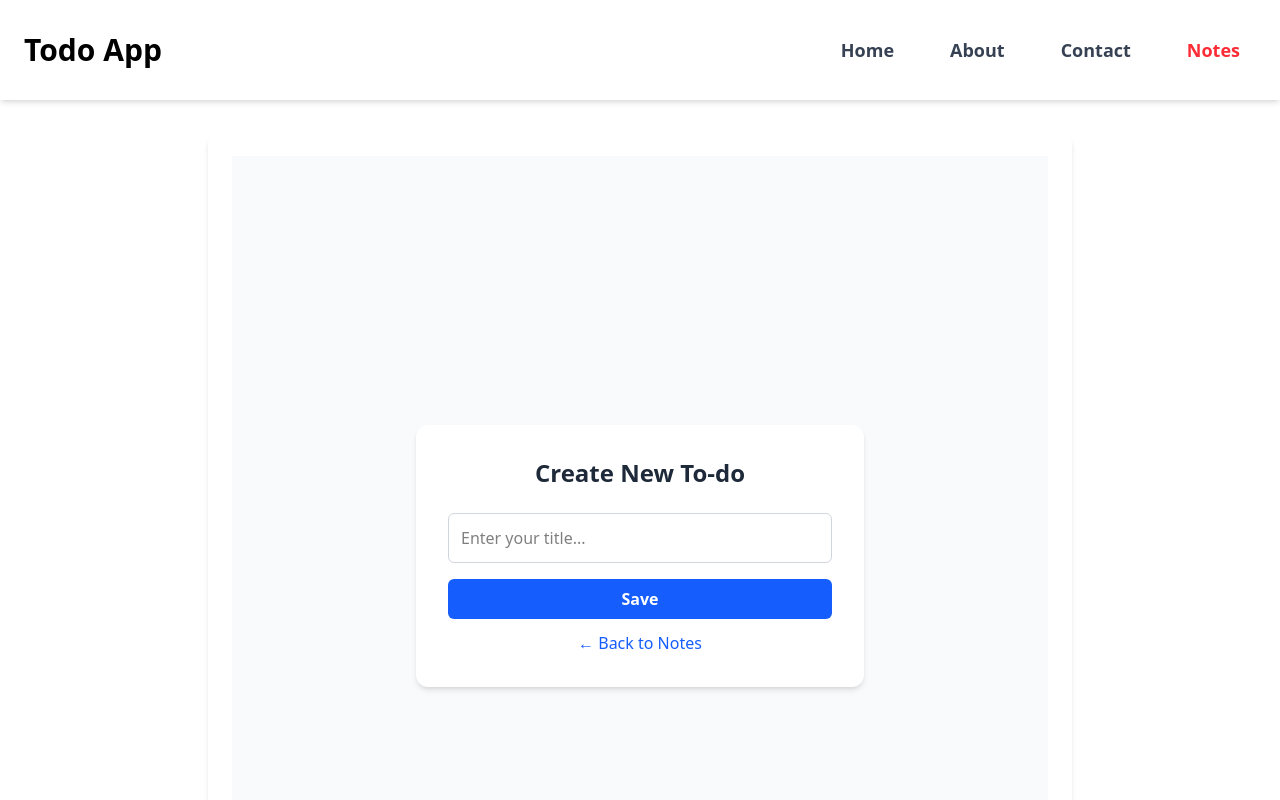
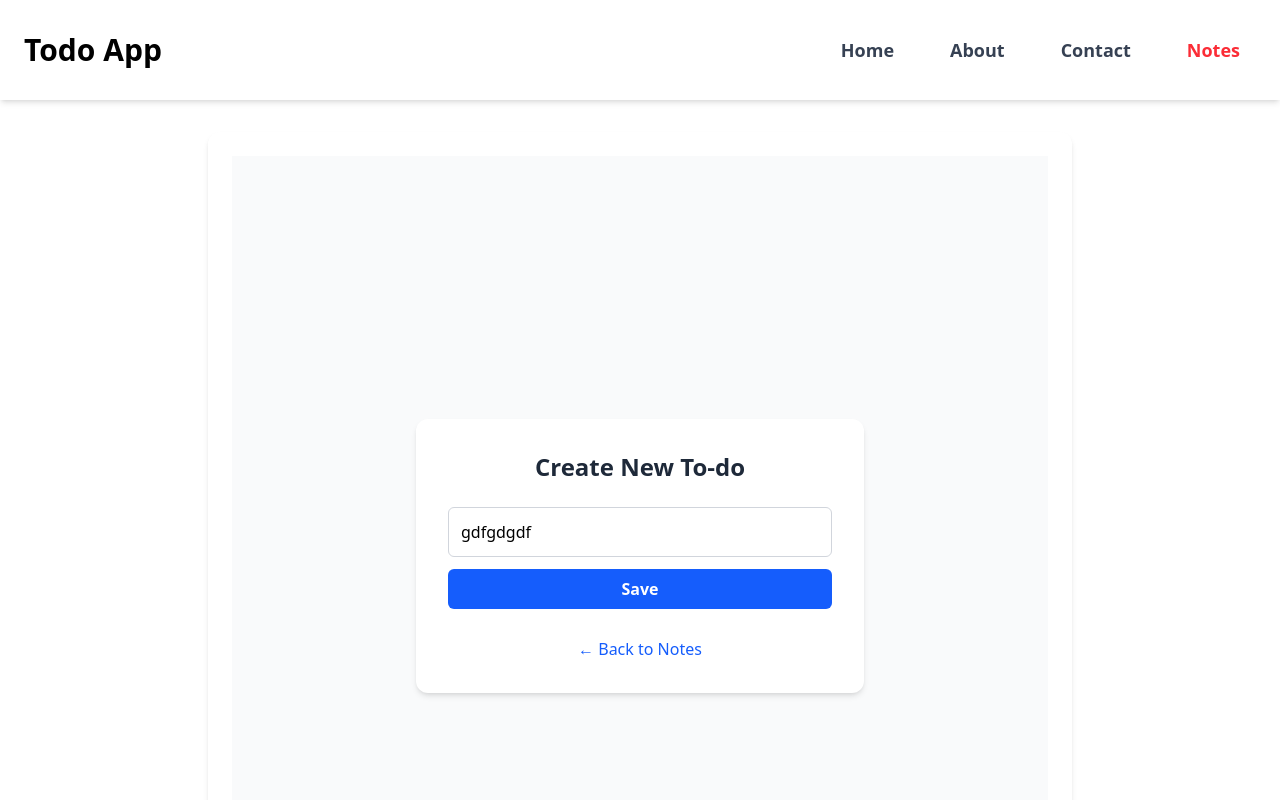
Before and after one commit to saral-ast/to-do, a React (Vite) app: page /notes/new in a window 1280 px wide. Shown: the top 800 px of the page. Built offline with nearby package versions, Linux system fonts and the light colour scheme; no server answers.

Commit message:
feat: add react-hook-form for form handling in NewNote and EditNote components

```diff
--- a/package.json
+++ b/package.json
@@ -15,6 +15,7 @@
     "axios": "^1.8.4",
     "react": "^19.0.0",
     "react-dom": "^19.0.0",
+    "react-hook-form": "^7.55.0",
     "react-redux": "^9.2.0",
     "react-router": "^7.5.0",
     "react-toastify": "^11.0.5",
--- a/src/components/EditNote.jsx
+++ b/src/components/EditNote.jsx
@@ -1,72 +1,50 @@
-import React, { useState, useEffect } from "react";
-import axios from "axios";
+import React, { useEffect } from "react";
+
 import { Link, useParams, useNavigate } from "react-router";
 import { ToastContainer, toast } from "react-toastify";
 import { useDispatch, useSelector } from "react-redux";
-import { fetchSingleTodo, selectError, selectLoading, selectTodo, updateTodo } from "../features/todo/todoSlice";
+import {
+  fetchSingleTodo,
+  selectError,
+  selectLoading,
+  selectTodo,
+  updateTodo,
+} from "../features/todo/todoSlice";
+import { useForm } from "react-hook-form";
 
 const EditNote = () => {
   const { id } = useParams();
   const navigate = useNavigate();
-  const dispatch = useDispatch()
-  const loading = useSelector(selectLoading)
-  const todo = useSelector(selectTodo)
-  const [title, setTitle] = useState('');
-  // console.log(todo)
-  const error = useSelector(selectError)
-  // const [loading, setLoading] = useState(true);
-  // const [error, setError] = useState(null);
-  // const apiUrl = import.meta.env.VITE_API_URL;
+  const dispatch = useDispatch();
+  const loading = useSelector(selectLoading);
+  const todo = useSelector(selectTodo);
+  const {
+    register,
+    handleSubmit,
+    formState: { errors },
+  } = useForm();
+  const onSubmit = (data) => {
+    handleSave(data.title);
+  };
 
-  // const handleSave = async (title) => {
-  //   if (title.trim()) {
-  //     try {
-  //       const response = await axios.put(`${apiUrl}/${id}`, { title });
-  //       if (response.status === 200) {
-  //         toast.success("Yeah Upadated successfully!");
-  //         setTimeout(() => navigate("/notes"), 1500);
-  //       }
-  //     } catch (error) {
-  //       console.error("Failed to update note:", error);
-  //       toast.error("Something went wrong!");
-  //     }
-  //   } else {
-  //     toast.warning("Title cannot be empty!");
-  //   }
-  // };
+  const error = useSelector(selectError);
 
-  const handleSave = () => {
+  const handleSave = (title) => {
     if (title.trim()) {
       dispatch(updateTodo({ id, title }))
         .unwrap()
         .then(() => {
           toast.success("Updated successfully!");
           setTimeout(() => navigate("/notes"), 800);
-      })
+        });
     } else {
       toast.warning("Title cannot be empty!");
     }
-  }
+  };
 
-  // const fetchNote = async () => {
-  //   try {
-  //     const response = await axios.get(`${apiUrl}/${id}`);
-  //     setTitle(response.data.title);
-  //     setLoading(false);
-  //   } catch (error) {
-  //     setError(error);
-  //     setLoading(false);
-  //   }
-  // };
-  useEffect(()=>{
-    dispatch(fetchSingleTodo(id))
-  },[dispatch, id])
-
-  useEffect(()=>{
-    if(todo){
-      setTitle(todo.title)
-    }
-  },[todo])
+  useEffect(() => {
+    dispatch(fetchSingleTodo(id));
+  }, [dispatch, id]);
 
   return (
     <div className="flex items-center justify-center min-h-screen bg-gray-100 px-4">
@@ -82,21 +60,34 @@ const EditNote = () => {
             <h1 className="text-2xl font-bold mb-6 text-center text-gray-800">
               Edit To-do
             </h1>
-
+            <form onSubmit={handleSubmit(onSubmit)}>
               <input
+                {...register("title", {
+                  required: "Please enter a title!",
+                  maxLength: {
+                    value: 20,
+                    message: "Title must be less than 20 characters",
+                  },
+                })}
+                placeholder="Enter your title..."
+                defaultValue={todo.title}
+                onChange={(e) => e.target.value}
                 type="text"
-              placeholder="Enter your title..."
-              className="w-full p-3 border border-gray-300 rounded-md mb-4 focus:outline-none focus:ring-2 focus:ring-blue-500"
-              value={title}
-              onChange={(e) => setTitle(e.target.value)}
+                className={`w-full p-3 border border-gray-300 rounded-md mb-3 focus:outline-none ${
+                  errors.title ? "border-red-500" : " focus:ring-blue-500"
+                }`}
               />
-
-            <button
+              {errors.title && (
+                <p className="text-sm text-red-600 mt-0 mb-3">
+                  {errors.title.message}
+                </p>
+              )}
+              <input
+                type="submit"
+                value="Save"
                 className="w-full bg-blue-600 hover:bg-blue-700 text-white font-semibold py-2 px-4 rounded-md transition duration-200 mb-3"
-              onClick={() => handleSave(title)}
-            >
-              Save
-            </button>
+              />
+            </form>
 
             <Link
               to="/notes"
--- a/src/components/NewNote.jsx
+++ b/src/components/NewNote.jsx
@@ -5,49 +5,25 @@ import { Link, useNavigate } from "react-router";
 import { ToastContainer, toast } from "react-toastify";
 import "react-toastify/dist/ReactToastify.css";
 import { addTodo } from "../features/todo/todoSlice";
+import { useForm } from "react-hook-form";
 
 const NewNote = () => {
-  const [title, setTitle] = useState("");
   const navigate = useNavigate();
-  const dispatch = useDispatch()
-  // const apiUrl = import.meta.env.VITE_API_URL;
-
-  // const handleSave = async () => {
-  //   if (title.trim()) {
-  //     try {
-  //       const response = await axios.post(
-  //         `${apiUrl}`,
-  //         { title }
-  //       );
-
-  //       if (response.status === 201 || response.status === 200) {
-  //         toast.success("Created successfully!");
-  //         setTitle("");
-  //         setTimeout(() => navigate("/notes"), 1500); // give toast time to show
-  //       }
-  //     } catch (error) {
-  //       console.error("Failed to create to-do:", error);
-  //       toast.error("Something went wrong!");
-  //     }
-  //   } else {
-  //     toast.warn("Please enter a title!");
-  //   }
-  // };
-  const handleSave = () => {
-       if(title.trim()){
-           dispatch(addTodo({title}))
-           .then(() => {
+  const dispatch = useDispatch();
+  const {
+    register,
+    handleSubmit,
+    formState: { errors },
+  } = useForm();
+  const onSubmit = (data) => {
+    const { title } = data;
+    if (title.trim()) {
+      dispatch(addTodo({ title: title })).then(() => {
         toast.success("Created successfully!");
-               setTitle("");
         setTimeout(() => navigate("/notes"), 800); // give toast time to show
-           })
-          //  toast.success("Created successfully!");
-          //  setTitle("");
-          //  setTimeout(() => navigate("/notes"), 500); // give toast time to sho
-       }else{
-            toast.warning("Please enter a title!");
+      });
     }
-  }
+  };
 
   return (
     <div className="flex flex-col items-center justify-center h-screen bg-gray-50 px-4">
@@ -57,20 +33,34 @@ const NewNote = () => {
         </h1>
         <ToastContainer />
 
+        <form onSubmit={handleSubmit(onSubmit)} className="mb-4">
           <input
+            {...register("title", {
+              required: "Please enter a title!",
+              maxLength: {
+                value: 20,
+                message: "Title must be less than 20 characters",
+              },
+            })}
+            placeholder="Enter your title..."
+            defaultValue={'gdfgdgdf'}
+            onChange={(e) => setTitle(e.target.value)}
             type="text"
-          placeholder="Enter your title..."
-          className="w-full p-3 border border-gray-300 rounded-md mb-4 focus:outline-none focus:ring-2 focus:ring-blue-500"
-          value={title}
-          onChange={(e) => setTitle(e.target.value)}
+            className={`w-full p-3 border border-gray-300 rounded-md mb-3 focus:outline-none ${
+              errors.title ? "border-red-500" : " focus:ring-blue-500"
+            }`}
           />
-
-        <button
+          {errors.title && (
+            <p className="text-sm text-red-600 mt-0 mb-3">
+              {errors.title.message}
+            </p>
+          )}
+          <input
+            type="submit"
+            value="Save"
             className="w-full bg-blue-600 hover:bg-blue-700 text-white font-semibold py-2 px-4 rounded-md transition duration-200 mb-3"
-          onClick={handleSave}
-        >
-          Save
-        </button>
+          />
+        </form>
 
         <Link
           to="/notes"
--- a/src/main.jsx
+++ b/src/main.jsx
@@ -1,8 +1,5 @@
-import { StrictMode } from "react";
 import { createRoot } from "react-dom/client";
 import "./index.css";
-
-
 import App from "./App.jsx";
 import { Provider } from "react-redux";
 import store from "./store/store.js";
```
Also changed, not shown: 1 other file (tests, documents, lock files or other folders). Lines whose indentation alone changed are shown as unchanged.
